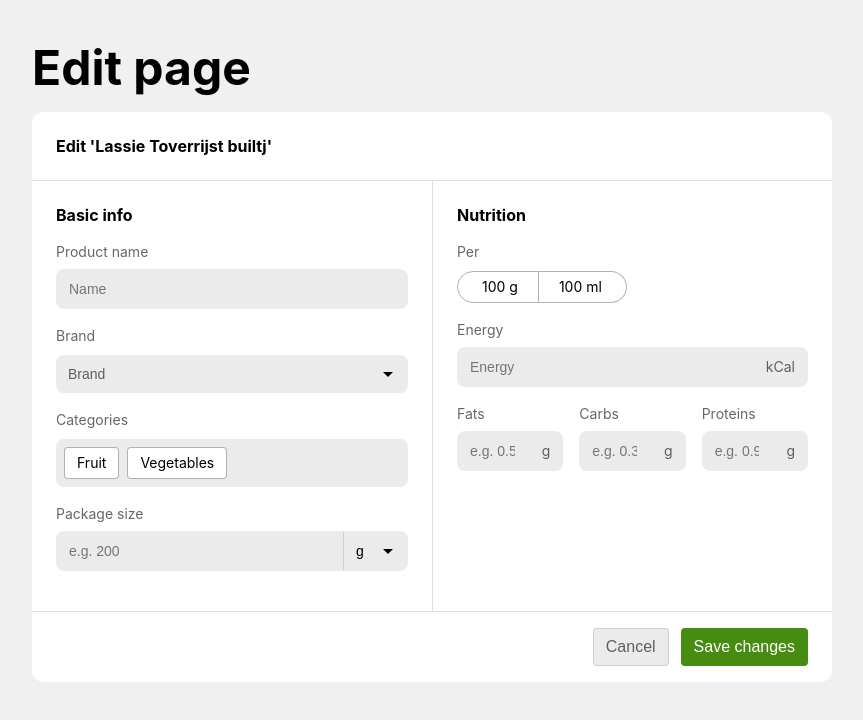
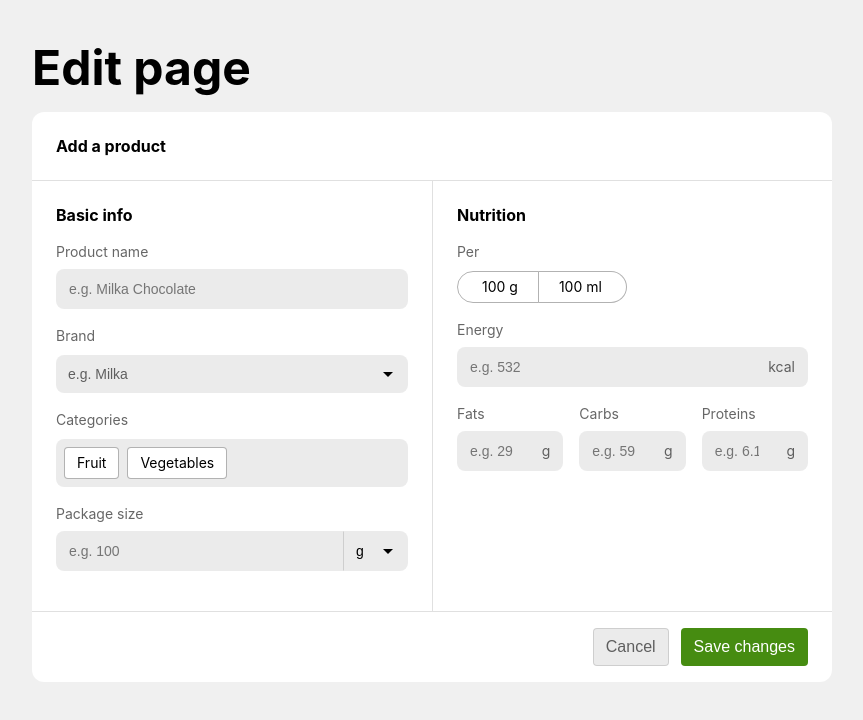
Before and after one commit to SergPerep/bite-me, a Next.js app in the folder client/: page /edit in a window 1280 px wide. Shown: the top 720 px of the page, without its empty margins (208-1071 px from the left). Built offline with nearby package versions, Linux system fonts and the light colour scheme.

Commit message:
Feat: set up placeholders for controls inside Edit component

```diff
--- a/client/components/BaseUI/Button.tsx
+++ b/client/components/BaseUI/Button.tsx
@@ -5,7 +5,7 @@
       classes = "secondary";
       break;
   }
-    return <button className={`button ${classes}`}>{children}</button>
-}
+  return <button className={`button ${classes}`}>{children}</button>;
+};
 
 export default Button;
--- a/client/components/Edit/Edit.tsx
+++ b/client/components/Edit/Edit.tsx
@@ -13,70 +13,120 @@
 };
 
 const Edit = () => {
-    const options = [{
+  const options = [
+    {
       name: "Eggs",
       value: "eggs",
-    }, {
+    },
+    {
       name: "Vegetables",
       value: "veg",
-    }];
-    const units = [{
+    },
+  ];
+  const units = [
+    {
       id: "100-g",
       title: "100 g",
-        value: "100 g"
-    }, {
+      value: "100 g",
+    },
+    {
       id: "100-ml",
       title: "100 ml",
-        value: "100 nl"
-    }];
+      value: "100 nl",
+    },
+  ];
   const categories = [
     {
       title: "Fruit",
-            value: "fruit"
+      value: "fruit",
     },
     {
       title: "Vegetables",
-            value: "veg"
-          }
-    ]
+      value: "veg",
+    },
+    {
+      title: "Chocolate",
+      value: "chocolate",
+    },
+  ];
   const [selectedUnitValue, setSelectedUnitValue] = useState("g");
   const handleSegmentClick = (segmentValue: string) => {
     if (segmentValue === selectedUnitValue) return;
     setSelectedUnitValue(segmentValue);
-    }
-    return <div className="edit">
+  };
+  return (
+    <div className="edit">
       <div className="edit__header">
-            <h2>Edit &apos;Lassie Toverrijst builtj&apos;</h2>
+        <h2>Add a product</h2>
       </div>
       <div className="edit__body">
         <div className="basic-block">
           <h3>Basic info</h3>
-            <Input label='Product name' placeholder="Name" type='text'/>
-            <Select label="Brand" placeholder="Brand" options={[{ value: "ah", name: "Albert Heijn"}, { value: "jumbo", name: "Jumbo"}]}/>
+          <Input
+            label="Product name"
+            placeholder="e.g. Milka Chocolate"
+            type="text"
+          />
+          <Select
+            label="Brand"
+            placeholder="e.g. Milka"
+            options={[
+              { value: "ah", name: "Albert Heijn" },
+              { value: "jumbo", name: "Jumbo" },
+              { value: "milka", name: "Milka" },
+            ]}
+          />
           <MultiSelect
             label="Categories"
             name="categories"
             id="categories"
             options={categories}
-                placeholder="Select category"
+            placeholder="e.g. Chocolate, Fruit, Vegetable..."
           />
-            <InputWithSelect  label="Package size" type="number" placeholder="e.g. 200" selectOptions={[ {value: "g", title: "g"}, {value: "ml" , title: "ml"}]}/>
+          <InputWithSelect
+            label="Package size"
+            type="number"
+            placeholder="e.g. 100"
+            selectOptions={[
+              { value: "g", title: "g" },
+              { value: "ml", title: "ml" },
+            ]}
+          />
         </div>
         <div className="nutrition-block">
-
-
           <h3>Nutrition</h3>
           <Segments
             segments={units}
             name="per"
             title="Per"
             selectedSegmentValue={selectedUnitValue}
-                handleSegmentClick={handleSegmentClick}/>
-                <Input label='Energy' placeholder="Energy" type='text' suffix='kCal'/>
+            handleSegmentClick={handleSegmentClick}
+          />
+          <Input
+            label="Energy"
+            placeholder="e.g. 532"
+            type="text"
+            suffix="kcal"
+          />
           <div className="composition">
-                    <Input label='Fats' placeholder="e.g. 0.5" type='number' suffix="g"/>
-                    <Input label='Carbs' placeholder="e.g. 0.3" type='number' suffix="g"/>
-                    <Input label='Proteins' placeholder="e.g. 0.9" type='number' suffix="g"/>
+            <Input
+              label="Fats"
+              placeholder="e.g. 29"
+              type="number"
+              suffix="g"
+            />
+            <Input
+              label="Carbs"
+              placeholder="e.g. 59"
+              type="number"
+              suffix="g"
+            />
+            <Input
+              label="Proteins"
+              placeholder="e.g. 6.1"
+              type="number"
+              suffix="g"
+            />
           </div>
         </div>
       </div>
@@ -85,6 +135,7 @@
         <Button type="secondary">Cancel</Button>
       </div>
     </div>
-}
+  );
+};
 
 export default Edit;
```
Also changed, not shown: 1 other file (tests, documents, lock files or other folders). Lines whose indentation alone changed are shown as unchanged.
